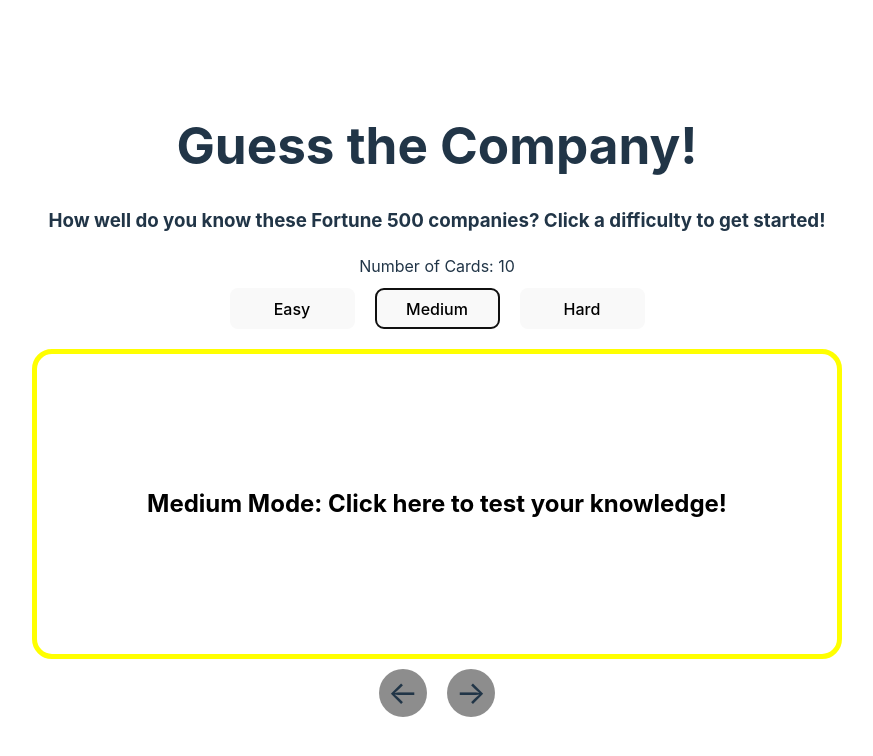
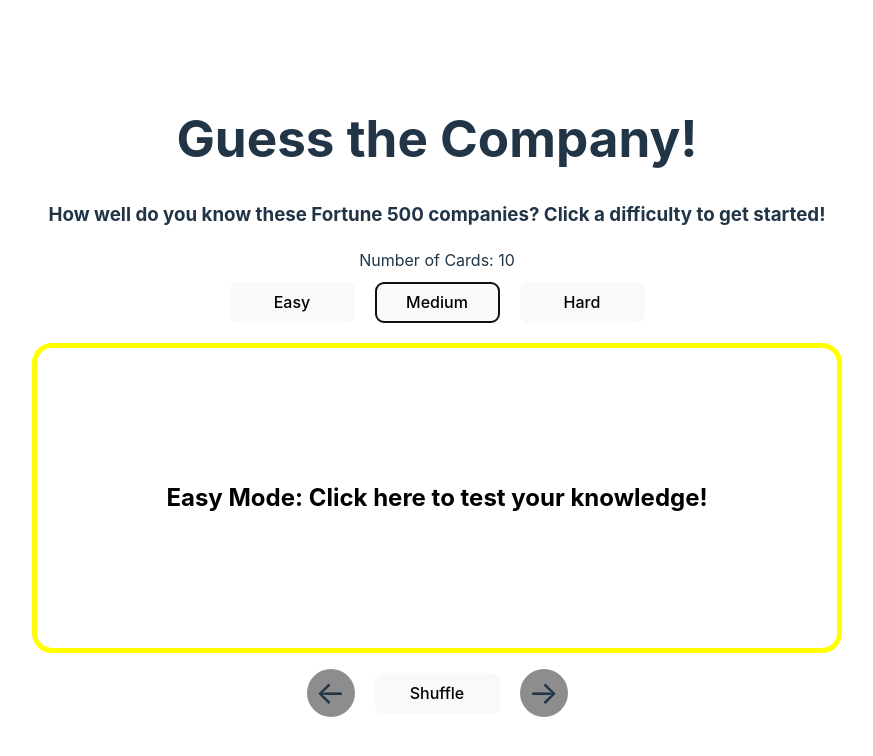
Before and after one commit to paul-nguyen-1/Fortune-500-FlashCards, a React (Vite) app: page / in a window 1280 px wide. Both pictures are taken after a click on the button "Medium". Shown: the top 756 px of the page, without its empty margins (203-1076 px from the left). Built offline with nearby package versions, Linux system fonts and the light colour scheme.

Commit message:
update shuffle

```diff
--- a/src/components/HardCard.jsx
+++ b/src/components/HardCard.jsx
@@ -1,3 +1,4 @@
+
 import React, { useState } from "react";
 import ReactCardFlip from "react-card-flip";
 import "./Card.css";
@@ -11,6 +12,11 @@
   const handleSetActive = () => {
     setActive(false);
     setFlipCard(!flipCard);
+  };
+
+  const shuffleIndex = () => {
+    setIndex(Math.floor(Math.random() * 10));
+    console.log(index);
   };
 
   //Activates slider to go up to the next index
@@ -30,15 +36,11 @@
       <div
         className="cardContainer"
         onClick={handleSetActive}
-        style={{ border: "5px solid red" }}
+        style={{ border: "5px solid #39FF14" }}
       >
-        {active && <h2>Hard Mode: Click here to test your knowledge!</h2>}
+        {active && <h2>Easy Mode: Click here to test your knowledge!</h2>}
         {!active && (
-          <ReactCardFlip
-            isFlipped={flipCard}
-            flipDirection="vertical"
-            flipSpeedBackToFront="0.4"
-          >
+          <ReactCardFlip isFlipped={flipCard} flipDirection="vertical">
             <div>
               <h1 style={{ display: flipCard && "none" }}>
                 {companiesHard[index].answer}
@@ -46,10 +48,7 @@
             </div>
 
             <div>
-              <h2
-                flipSpeedFrontToBack="0.4"
-                style={{ display: !flipCard && "none" }}
-              >
+              <h2 style={{ display: !flipCard && "none" }}>
                 {companiesHard[index].question}
               </h2>
             </div>
@@ -60,6 +59,7 @@
         <div onClick={handleLeftArrowKey} className="leftArrowKey">
           ←
         </div>
+        <button onClick={shuffleIndex}>Shuffle</button>
         <div onClick={handleRightArrowKey} className="rightArrowKey">
           →
         </div>
--- a/src/components/MediumCard.jsx
+++ b/src/components/MediumCard.jsx
@@ -2,7 +2,7 @@
 import ReactCardFlip from "react-card-flip";
 import "./Card.css";
 
-function EasyCard({ companiesMedium }) {
+function MediumCard({ companiesMedium }) {
   const [active, setActive] = useState(true);
   const [flipCard, setFlipCard] = useState(false);
   const [index, setIndex] = useState(0);
@@ -11,6 +11,11 @@
   const handleSetActive = () => {
     setActive(false);
     setFlipCard(!flipCard);
+  };
+
+  const shuffleIndex = () => {
+    setIndex(Math.floor(Math.random() * 10));
+    console.log(index);
   };
 
   //Activates slider to go up to the next index
@@ -32,13 +37,9 @@
         onClick={handleSetActive}
         style={{ border: "5px solid #FFFF00" }}
       >
-        {active && <h2>Medium Mode: Click here to test your knowledge!</h2>}
+        {active && <h2>Easy Mode: Click here to test your knowledge!</h2>}
         {!active && (
-          <ReactCardFlip
-            isFlipped={flipCard}
-            flipDirection="vertical"
-            flipSpeedBackToFront="0.4"
-          >
+          <ReactCardFlip isFlipped={flipCard} flipDirection="vertical">
             <div>
               <h1 style={{ display: flipCard && "none" }}>
                 {companiesMedium[index].answer}
@@ -46,10 +47,7 @@
             </div>
 
             <div>
-              <h2
-                flipSpeedFrontToBack="0.4"
-                style={{ display: !flipCard && "none" }}
-              >
+              <h2 style={{ display: !flipCard && "none" }}>
                 {companiesMedium[index].question}
               </h2>
             </div>
@@ -60,6 +58,7 @@
         <div onClick={handleLeftArrowKey} className="leftArrowKey">
           ←
         </div>
+        <button onClick={shuffleIndex}>Shuffle</button>
         <div onClick={handleRightArrowKey} className="rightArrowKey">
           →
         </div>
@@ -68,4 +67,4 @@
   );
 }
 
-export default EasyCard;
+export default MediumCard;
```
